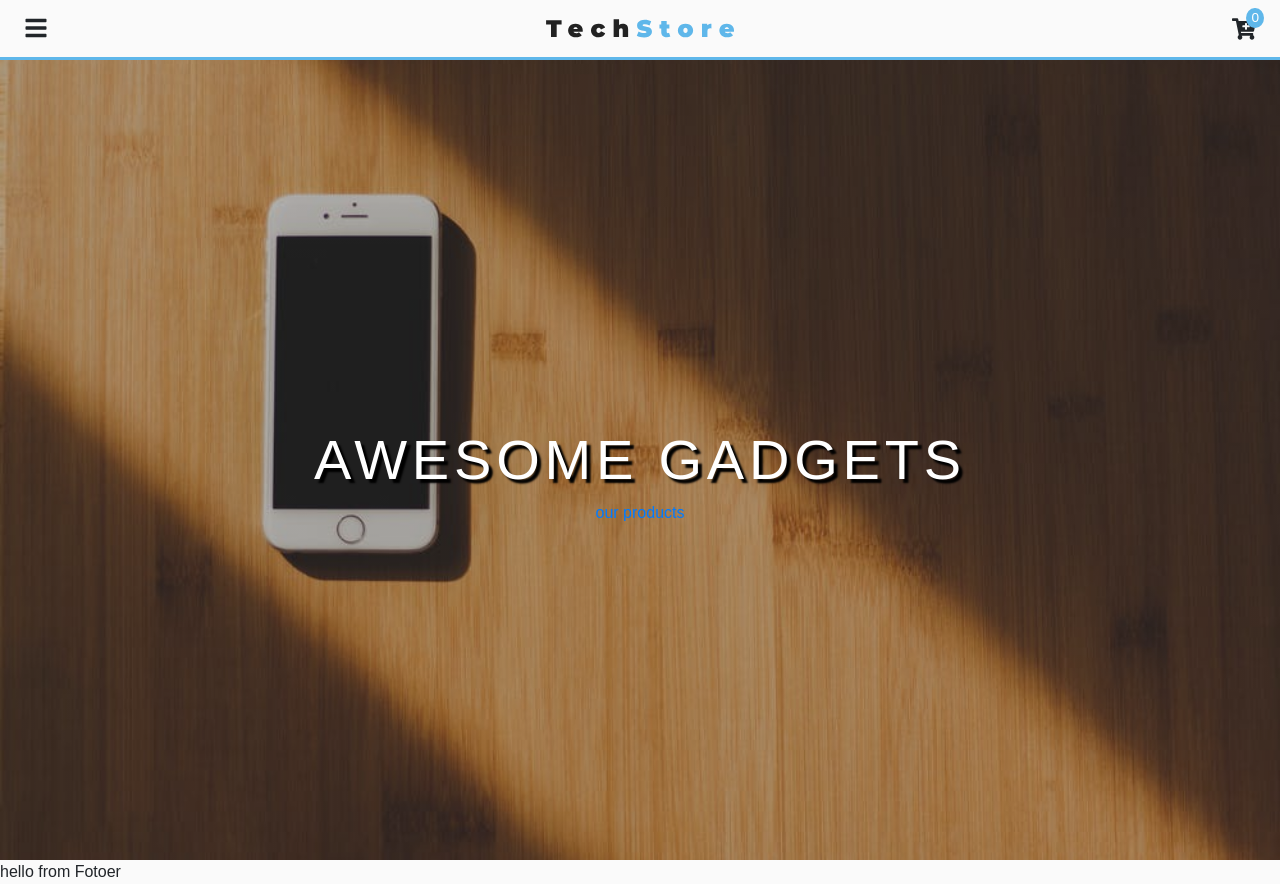
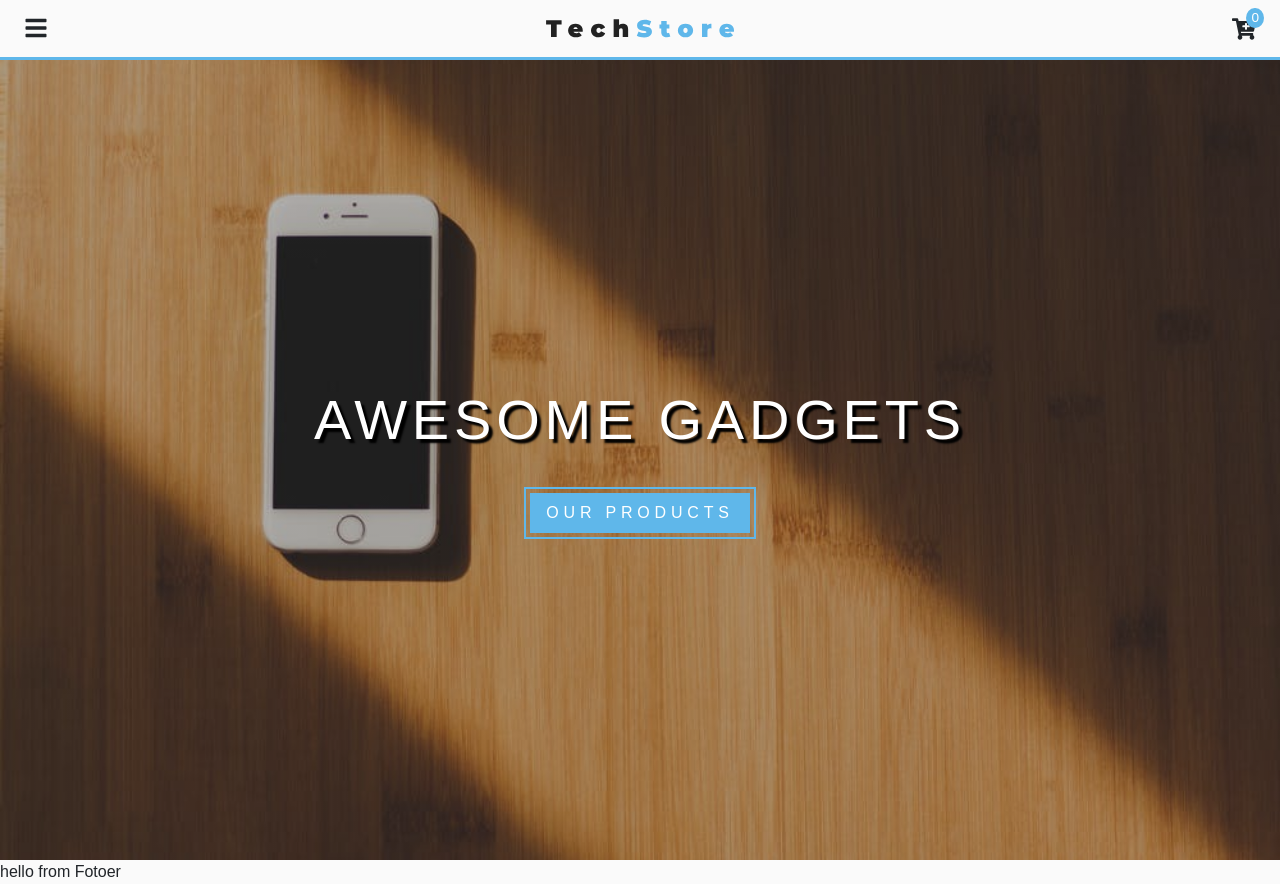
Before and after one commit to ahmadnawazgct/react-gadgetstore, a React (Create React App) app: page / in a window 1280 px wide. Built offline with nearby package versions, Linux system fonts and the light colour scheme.

Commit message:
first commit

```diff
--- a/src/App.css
+++ b/src/App.css
@@ -24,3 +24,21 @@
   background: var(--mainGrey)!important;
   color:var(--mainBlack)
 }
+.main-link{
+  padding: .5rem 1rem;
+  background: var(--primaryColor);
+  color:var(--mainWhite);
+  display: inline-block;
+  text-transform: uppercase;
+  letter-spacing: var(--mainSpacing);
+  outline: 2px solid var(--primaryColor);
+  outline-offset: 4px;
+  border: none;
+  transition:var(--mainTransition);
+}
+.main-link:hover{
+  background: var(--mainGrey);
+  text-decoration: none;
+  color:var(--primaryColor);
+  outline-color: var(--darkGrey);
+}
--- a/src/components/pages/HomePage.js
+++ b/src/components/pages/HomePage.js
@@ -6,7 +6,12 @@
     return(
         <>
             <Hero title="awesome gadgets" max="true">
-                <Link to="/products" >our products</Link>
+                <Link
+                    to="/products"
+                    className="main-link"
+                    style={{margin:'2rem'}}
+                >
+                    our products</Link>
             </Hero>
         </>
     )
```
